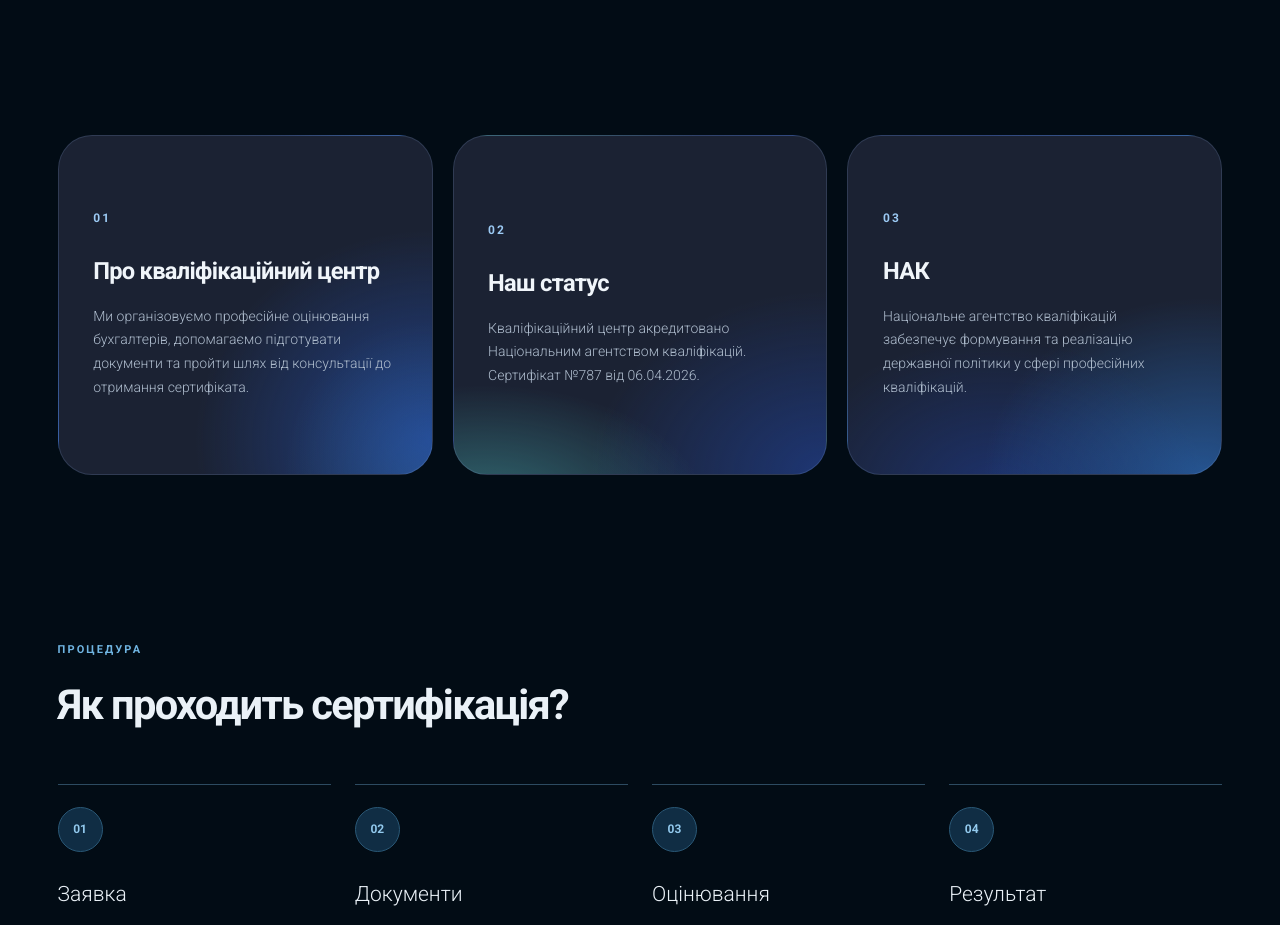
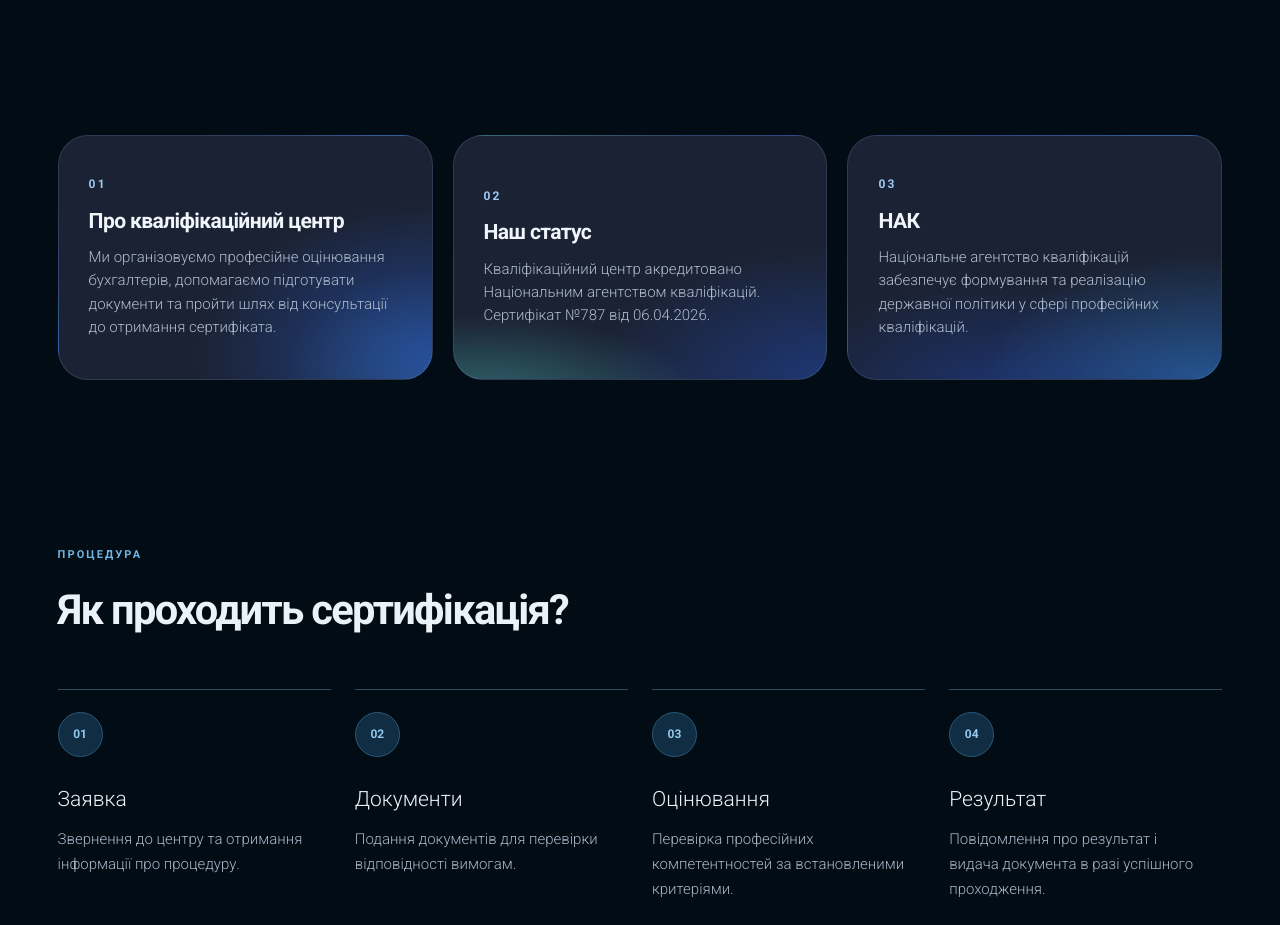
Before and after one commit to dnagorna3817-spec/website_akc_main, a Next.js app: page /expertise/qualification in a window 1280 px wide. Shown: the part 1560-2485 px from the top of the page. Built offline with nearby package versions, Linux system fonts and the light colour scheme.

Commit message:
Reduce qualification info card height and spacing

```diff
--- a/app/expertise/[slug]/qualification.module.css
+++ b/app/expertise/[slug]/qualification.module.css
@@ -266,3 +266,13 @@
 @media(max-width:900px){.qIntroCards article{min-height:270px}}
 @media(max-width:600px){.qIntroCards{padding-top:40px;gap:16px}.qIntroCards article{min-height:240px;border-radius:26px;padding:30px}.qIntroCards article>span{margin-bottom:22px}.qIntroCards h2{font-size:23px}}
 @media(prefers-reduced-motion:reduce){.qIntroCards article{transition:none}}
+
+
+/* Compact qualification information cards — retain all content and gradients. */
+.qIntroCards{gap:20px;padding-top:48px}
+.qIntroCards article{min-height:245px;padding:26px 30px;justify-content:center;border-radius:30px}
+.qIntroCards article>span{margin-bottom:15px}
+.qIntroCards h2{margin:0 0 12px;font-size:clamp(21px,1.65vw,25px)}
+.qIntroCards article p{font-size:15px;line-height:1.55}
+@media(max-width:900px){.qIntroCards article{min-height:210px}}
+@media(max-width:600px){.qIntroCards{padding-top:32px;gap:14px}.qIntroCards article{min-height:0;padding:25px 24px;border-radius:24px}.qIntroCards article>span{margin-bottom:12px}.qIntroCards h2{margin-bottom:10px;font-size:22px}}
```
